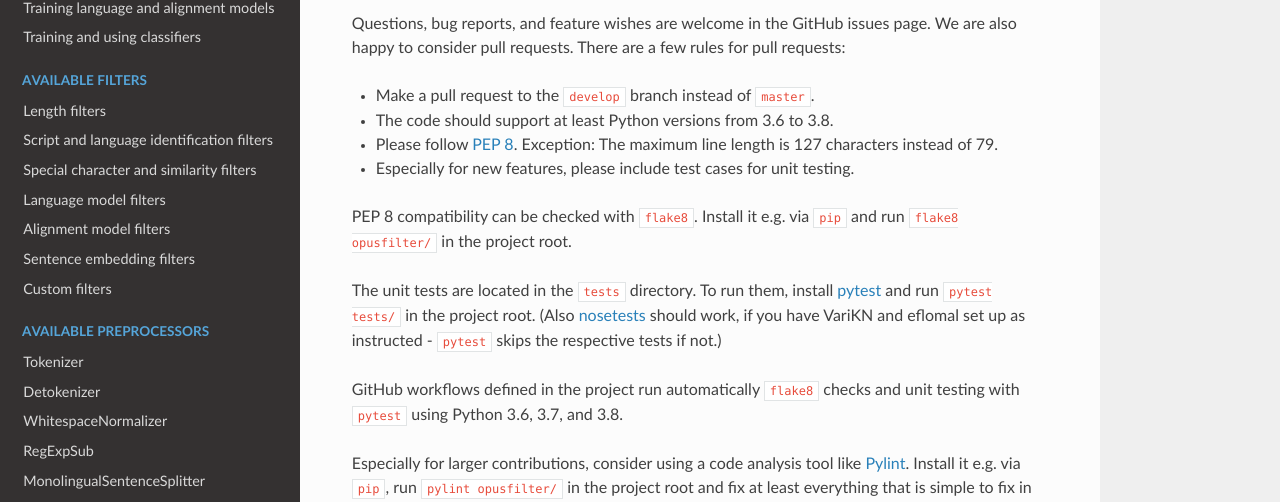
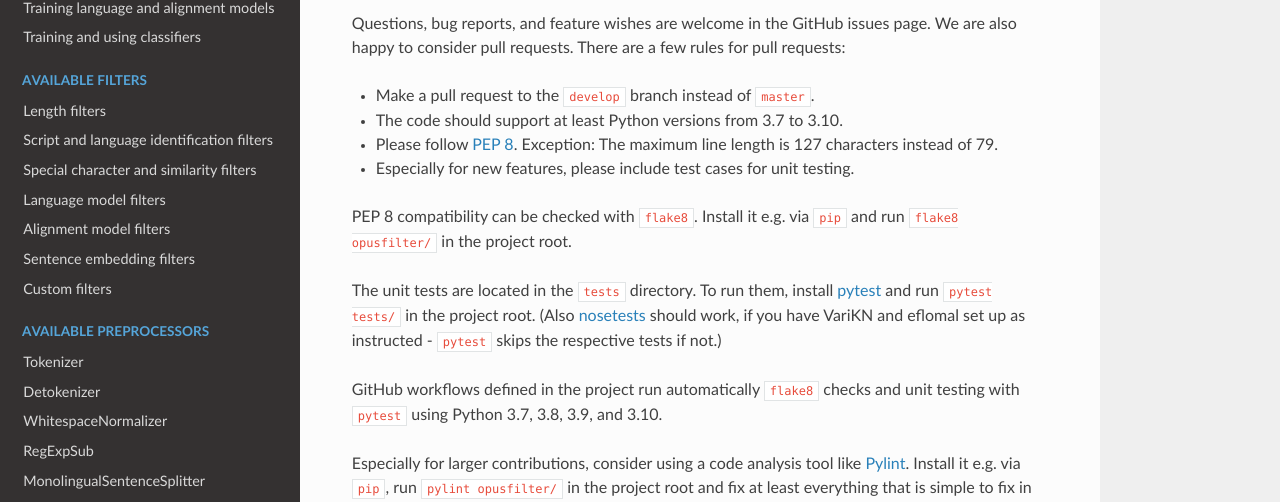
Before and after one commit to Helsinki-NLP/OpusFilter, a Sphinx documentation site: the page built from docs/CONTRIBUTING.md, in a window 1280 px wide. Shown: the part 148-650 px from the top of the page. Built offline with Sphinx 7.4.7 and the Read the Docs theme 2.0.0, drawn with Linux system fonts in a browser that asks for light colours; the version number could not be read and is left out.

Commit message:
remove py3.6 support and tests

```diff
--- a/docs/CONTRIBUTING.md
+++ b/docs/CONTRIBUTING.md
@@ -5,7 +5,7 @@ issues page. We are also happy to consider pull requests. There are a
 few rules for pull requests:
 
 * Make a pull request to the `develop` branch instead of `master`.
-* The code should support at least Python versions from 3.6 to 3.8.
+* The code should support at least Python versions from 3.7 to 3.10.
 * Please follow [PEP 8](https://www.python.org/dev/peps/pep-0008/). Exception: The maximum line length is 127 characters instead of 79.
 * Especially for new features, please include test cases for unit testing.
 
@@ -19,7 +19,8 @@ work, if you have VariKN and eflomal set up as instructed - `pytest`
 skips the respective tests if not.)
 
 GitHub workflows defined in the project run automatically `flake8`
-checks and unit testing with `pytest` using Python 3.6, 3.7, and 3.8.
+checks and unit testing with `pytest` using Python 3.7, 3.8, 3.9, and
+3.10.
 
 Especially for larger contributions, consider using a code analysis
 tool like [Pylint](https://github.com/PyCQA/pylint). Install it
--- a/setup.py
+++ b/setup.py
@@ -84,5 +84,5 @@ setuptools.setup(
         "License :: OSI Approved :: MIT License",
         "Operating System :: OS Independent",
     ),
-    python_requires=">=3.6",
+    python_requires=">=3.7",
 )
```
Also changed, not shown: README.md (+1 -1 lines), docs/CHANGELOG.md (+1 -0 lines), docs/installation.md (+1 -1 lines), requirements-py36.txt (deleted, +0 -24 lines), 1 other file.
